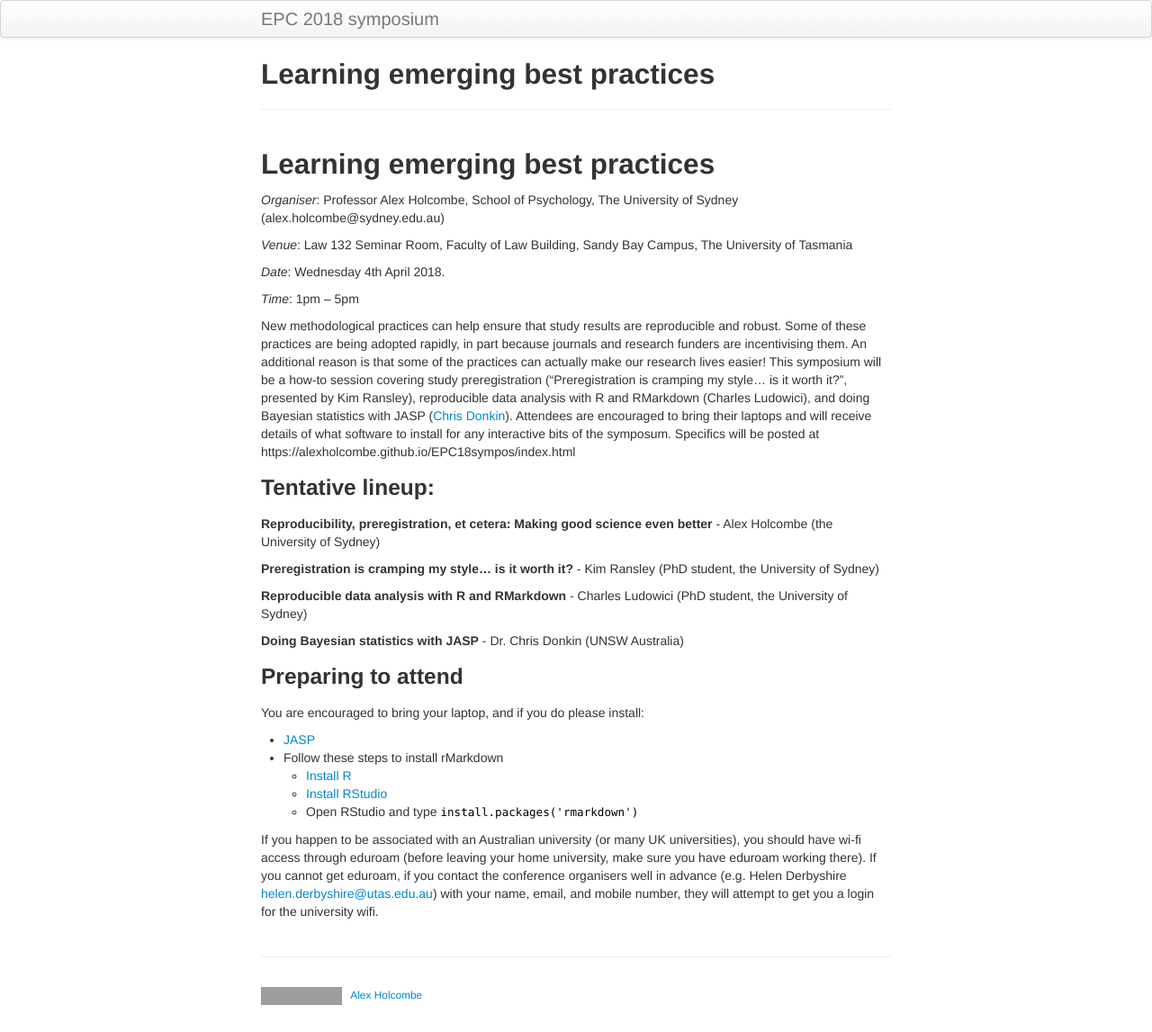
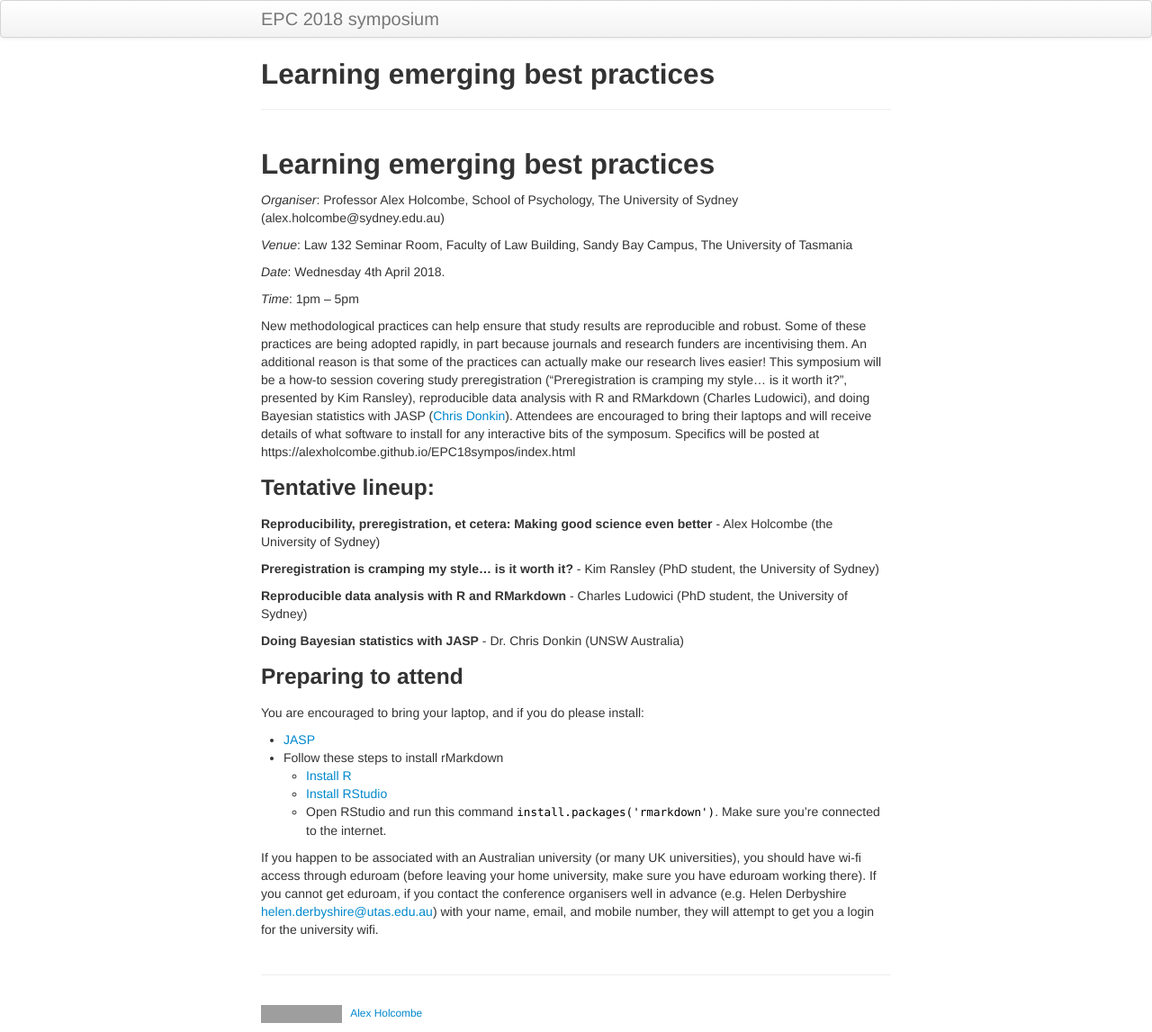
Before and after one commit to alexholcombe/EPC18sympos, a Jekyll site: the page built from index.md, in a window 1280 px wide. Shown: the whole page at 90% size. Built offline with Jekyll 4.4.1, drawn with Linux system fonts in a browser that asks for light colours; our own code applies the rules of GitHub Pages for plain Markdown files; grey boxes are pictures that could not be loaded.

Commit message:
updated instructions

```diff
--- a/index.md
+++ b/index.md
@@ -29,6 +29,6 @@ You are encouraged to bring your laptop, and if you do please install:
 * Follow these steps to install rMarkdown
     * [Install R](https://cran.r-project.org/)
     * [Install RStudio](https://www.rstudio.com/products/rstudio/download/)
-    * Open RStudio and type `install.packages('rmarkdown')`
+    * Open RStudio and run this command `install.packages('rmarkdown')`. Make sure you're connected to the internet.
 
 If you happen to be associated with an Australian university (or many UK universities), you should have wi-fi access through eduroam (before leaving your home university, make sure you have eduroam working there). If you cannot get eduroam, if you contact the conference organisers well in advance (e.g. Helen Derbyshire <helen.derbyshire@utas.edu.au>) with your name, email, and mobile number, they will attempt to get you a login for the university wifi.
```
